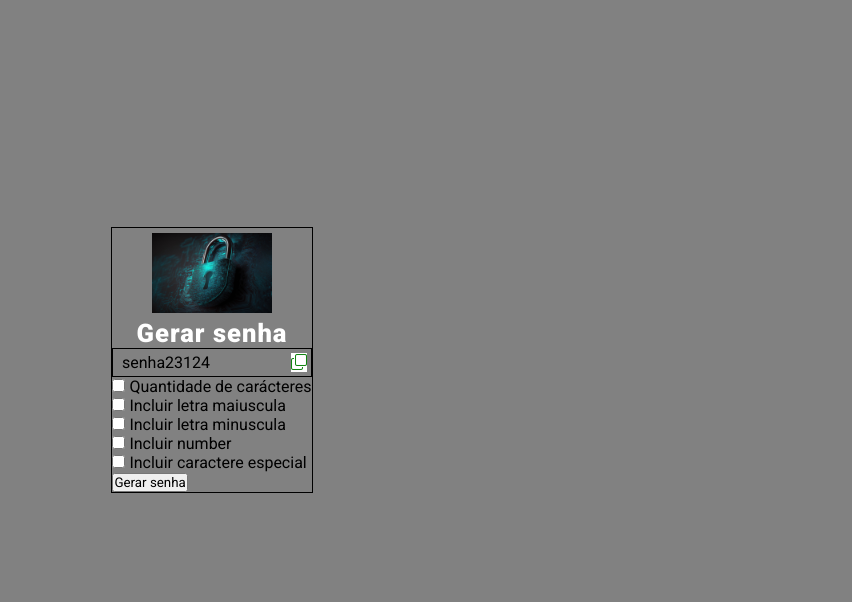
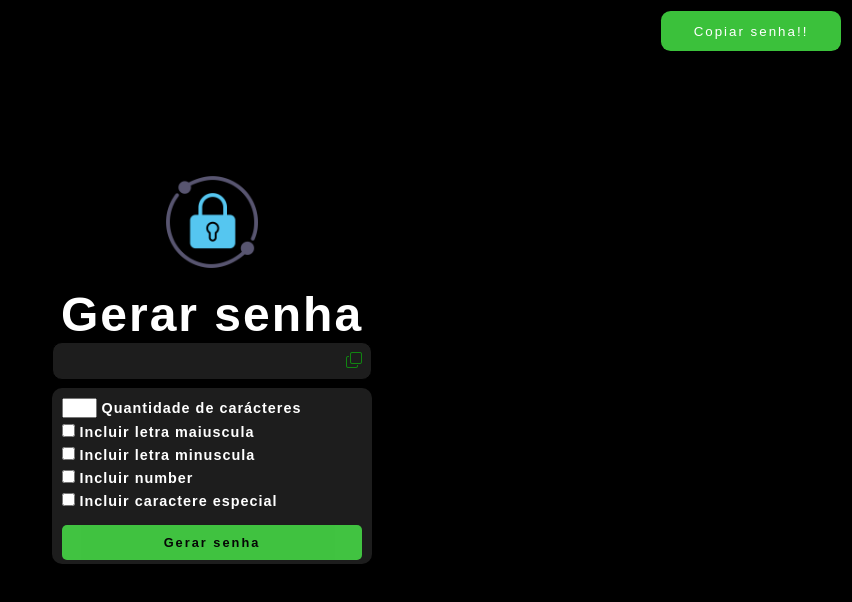
Before and after one commit to Sr-MARTINS/Gerador-de-senha, a plain HTML site: page index.html in a window 1280 px wide. Shown: the whole page, without its empty margins (428-1280 px from the left). Drawn offline with nearby package versions, Linux system fonts and the light colour scheme.

Commit message:
voltando com o projeto

```diff
--- a/css/style.css
+++ b/css/style.css
@@ -1,18 +1,17 @@
-@import url('https://fonts.googleapis.com/css2?family=Roboto:ital,wght@0,100;0,300;0,400;0,500;0,700;0,900;1,100;1,300;1,400;1,500;1,700;1,900&display=swap');
+    @import url('https://fonts.googleapis.com/css2?family=Roboto:ital,wght@0,100;0,300;0,400;0,500;0,700;0,900;1,100;1,300;1,400;1,500;1,700;1,900&display=swap');
 
 * {
     margin: 0;
     padding: 0;
     box-sizing: border-box;
-    font-family: "Roboto", sans-serif;
+    font-family: Arial, Helvetica, sans-serif;
 }
-
 body {
     display: flex;
     justify-content: center;
     align-items: center;
     height: 90vh;
-    background-color: #0000007e;
+    background-color: black;
 }
 
 .container {
@@ -21,44 +20,120 @@ body {
     justify-content: center;
     align-items: center;
     flex-direction: column;
+    position: relative;
+    width: 100%;
+    height: 100%;
 }
 .container img {
     width: 130px;
     padding: 5px;
 }
 .container h1 {
-    font-size: 1.6rem;
+    font-size: 3rem;
     color: #fff;
     font-weight: 800;
-    letter-spacing: 1px;
+    letter-spacing: 2px;
 }
 
-#box-senha {
+.copy-pass {
+    color: #fff;
+    width: 180px;
+    height: 40px;
+    border-radius: .6rem;
+    text-align: center;
+    border: none;
+    display: flex;
+    margin: auto;
+    position: absolute;
+    top: 10px;
+    right: 10px;
+    background-color: #3bc13b;
+}
+.copy-pass p {
+    text-align: center;
+    display: flex;
+    margin: auto;
+    letter-spacing: 2px;
+}
+.copy-pass:hover {
+    cursor: pointer;
+
+}
+
+.box-senha {
     display: flex;
     justify-content: space-between;
     border: 1px solid black;
-    min-width: 200px;
-    padding:4px;
+    background-color: #ffffff1d;
+    min-width: 320px;
+    padding:9px;
+    border-radius: 10px;
+    margin-bottom: 8px;
+    transition: .2s;
 }
-#box-senha p {
-    padding-left: 5px;
+.box-senha.hidden {
+    display: none;
+    transition: .2s;
 }
-#box-senha button {
+.box-senha p {
+    padding-left: 15px;
+    letter-spacing: 1px;
+    color: #fff;
+    font-family: 'Segoe UI', Tahoma, Geneva, Verdana, sans-serif;
+
+}
+.box-senha button {
     border: none;
     background-color: #fff;
     font-size: 1rem;
     color: #118511;
+    background-color: transparent;
 }
-#box-senha button:hover {
+.box-senha button:hover {
     cursor: pointer;
 }
-
+#pass {
+    background-color: #ffffff1d;
+    padding: 10px;
+    border-radius: 10px;
+}
 #pass form{
-    display: grid;
-    /* flex-direction: column; */
-    grid-template-columns: 1rem 1rem;
     display: flex;
-    justify-content: center;
-    align-content: center;
     flex-direction: column;
 }
+#pass .box {
+    margin-bottom: 5px;
+}
+.box input[type="number"] {
+    width: 35px;
+    height: 20px;
+}
+.box input[type="checkbox"] {
+   font-size: 1rem;
+}
+.box label {
+    color: #fff;
+    font-size: .9rem;
+    font-weight: 600;
+    letter-spacing: 1px;
+}
+
+#pass #submit {
+    width: 300px;
+    height: 35px;
+    margin: 10px auto;
+    font-size: .8rem;
+    letter-spacing: 2px;
+    font-weight: 600;
+    background-color: #4cf64cf4;
+    border: none;
+    border-radius: 5px;
+    margin-bottom: -6px;
+    opacity: .8;
+    transition: .5s;
+}
+#pass #submit:hover {
+    cursor: pointer;
+    opacity: 1;
+    transition: .5s;
+}
--- a/index.html
+++ b/index.html
@@ -6,41 +6,47 @@
     <title>Gerador de senha</title>
     <link rel="stylesheet" href="css/style.css">
     <link rel="stylesheet" href="https://cdn.jsdelivr.net/npm/bootstrap-icons@1.11.3/font/bootstrap-icons.min.css">
+    <script src="js/script.js" defer></script>
 </head>
 <body>
     <div class="container">
-        <img src="img/cadeado.jpg" alt="">
+        <button class="copy-pass">
+            <p>Copiar senha!!</p>
+        </button>
+        <img src="img/cad.png" alt="">
         <h1 id="title">Gerar senha</h1>
-        <div id="box-senha">
-            <p>
-                senha23124
+        <div class="box-senha ">
+            <p id="password">
+
             </p>
             <button id="btnCopy">
                 <i class="bi bi-copy"></i>
             </button>
         </div>
         <div id="pass">
-            <div class="caract">
-                <input type="checkbox" id="inCaracters" value="check">
+            <div class="box">
+                <input type="number" max="10" id="inCaracters" value="check">
                 <label> Quantidade de carácteres</label>
             </div>
-            <div id="maiuscula">
-                <input type="checkbox" id="inMaiuscula">
+            <div class="box">
+                <input class="bitChek" type="checkbox" id="inMaiuscula">
                 <label for="maiuscula"> Incluir letra maiuscula</label>
             </div>
-            <div id="minuscula">
-                <input type="checkbox" id="inMinuscula">
+            <div class="box">
+                <input class="bitChek" type="checkbox" id="inMinuscula">
                 <label for="minuscula"> Incluir letra minuscula</label>
             </div>
-            <div id="number">
+            <div class="box">
                 <input type="checkbox" id="inNumber">
                 <label for="number"> Incluir number</label>
             </div>
-            <div id="especial">
+            <div class="box">
                 <input type="checkbox" id="inEspeciais">
                 <label for="especial"> Incluir caractere especial</label>
             </div>
-                <input type="submit" value="Gerar senha">
+                <button id="submit">
+                    Gerar senha
+                </button>
             </form>
         </div>
     </div>
--- /dev/null
+++ b/js/script.js
@@ -0,0 +1,36 @@
+// const tilte = document.querySelector("#title");
+const quantCaract = document.querySelector("#inCaracters");
+const letterMin = document.querySelector("#inMinuscula");
+const letterMain = document.querySelector("#inMaiuscula");
+const number = document.querySelector("#inNumber");
+const caractEspess = document.querySelector("#inEspeciais");
+
+const bntGeneret = document.querySelector("#submit");
+const boxPassword = document.querySelector(".box-senha");
+const password = document.querySelector("#password");
+
+const obterLetterMin = () => {
+   return String.fromCharCode(Math.floor(Math.random() * 25) + 97)
+}
+const obterLetterMain = () => {
+   return String.fromCharCode(Math.floor(Math.random() * 25) + 65)
+}
+const obterNumber = () => {
+   return Math.floor(Math.random() * 10).toString()
+}
+const obterCaract = () => {
+    const symboll = "(){}[]!@#$%&*_=+-<>?/\,.|";
+    return symboll [Math.floor(Math.random() * symboll.length)]
+}
+
+const passwordCreat = (obterLetterMain, obterLetterMin, obterCaract, obterNumber) => {
+    // obterCaract()
+}
+
+bntGeneret.addEventListener("click", (e) => {
+    e.preventDefault();
+
+   boxPassword.classList.toggle('hidden')
+   password.innerHTML = ``
+})
+;
```
Also changed, not shown: img/cad.png (added), img/cadeado.jpg (deleted).
